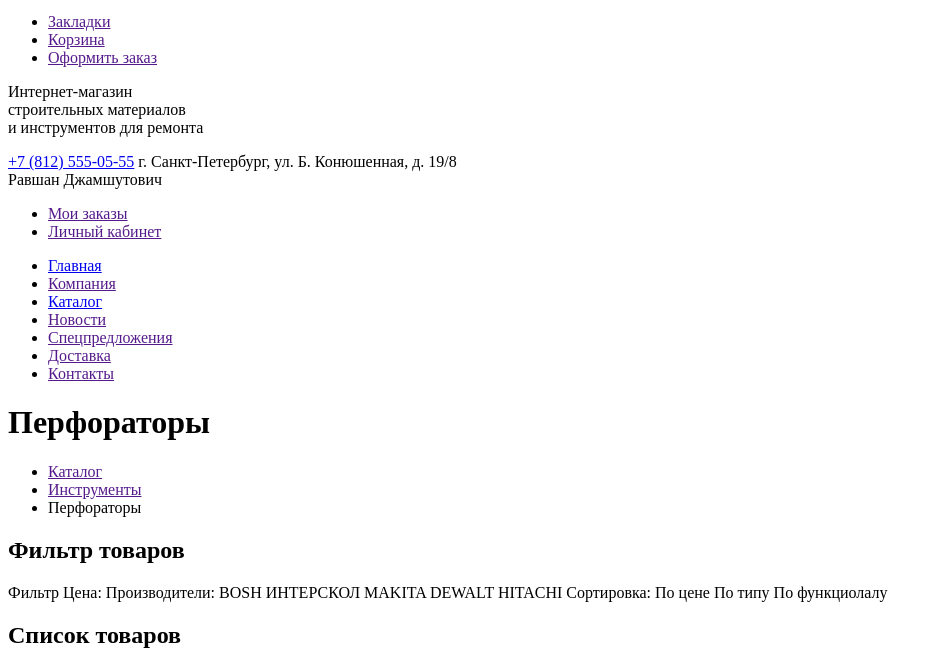
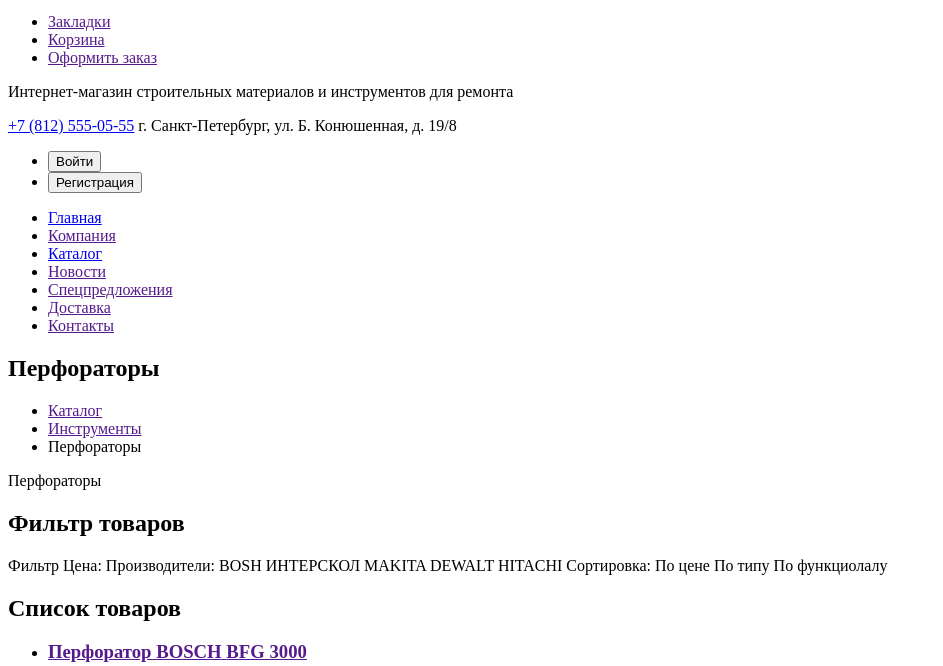
Before and after one commit to ronyshchenko/966955-technomart-27, a plain HTML site: page catalog.html in a window 1280 px wide. Shown: the part 52-718 px from the top of the page, without its empty margins (0-943 px from the left). Drawn offline with Linux system fonts and the light colour scheme.

Commit message:
Работа над ошибками #2
Исправлена разметка на страницах

```diff
--- a/catalog.html
+++ b/catalog.html
@@ -14,36 +14,33 @@
                     <img src="img\svg-technomart\logo-technomart.svg" width="109" height="19"
                         alt="Логотип интернет-магазина Техномарт">
                 </a>
-                <div>
-                    <span>Поиск</span>
-                </div>
+                <div>Поиск</div>
                 <ul>
                     <li><a href="">Закладки</a></li>
                     <li><a href="">Корзина</a></li>
                     <li><a href="">Оформить заказ</a></li>
                 </ul>
             </div>
-        </div>
-        <div class="container">
+            <div>
                 <p>
-                Интернет-магазин<br>
-                строительных материалов<br>
+                    Интернет-магазин
+                    строительных материалов
                     и инструментов для ремонта
                 </p>
                 <div>
                     <a href="tel:+78125550555">+7 (812) 555-05-55</a>
                     <span>г. Санкт-Петербург, ул. Б. Конюшенная, д. 19/8</span>
                 </div>
-            <div>
-                <span>Равшан Джамшутович</span>
                 <ul>
-                    <li><a href="">Мои заказы</a></li>
-                    <li><a href="">Личный кабинет</a></li>
+                    <li>
+                        <button type="button">Войти</button>
+                    </li>
+                    <li>
+                        <button type="button">Регистрация</button>
+                    </li>
                 </ul>
             </div>
-        </div>
             <nav>
-            <div class="container">
                 <ul>
                     <li><a href="index.html">Главная</a></li>
                     <li><a href="">Компания</a></li>
@@ -53,19 +50,21 @@
                     <li><a href="">Доставка</a></li>
                     <li><a href="">Контакты</a></li>
                 </ul>
+            </nav>
         </div>
-        </nav>
     </header>
 
     <main>
+        <section>
+            <div class="container">
                 <h1>Перфораторы</h1>
-        <div class="container">
                 <ul>
                     <li><a href="">Каталог</a></li>
                     <li><a href="">Инструменты</a></li>
                     <li>Перфораторы</li>
                 </ul>
-            <section>
+                <p>Перфораторы</p>
+                <div class="filter">
                     <h2>Фильтр товаров</h2>
                     <!-- Здесь будет форма -->
                     <span>Фильтр</span>
@@ -80,9 +79,8 @@
                     <span>По цене</span>
                     <span>По типу</span>
                     <span>По функциолалу</span>
-
-            </section>
-            <section>
+                </div>
+                <div>
                     <h2>Список товаров</h2>
                     <ul>
                         <li>
@@ -248,8 +246,9 @@
                             </p>
                         </li>
                     </ul>
+                </div>
+            </div>
         </section>
-        </div>
 
         <section>
             <div class="container">
```
Also changed, not shown: index.html (+15 -21 lines). Lines whose indentation alone changed are shown as unchanged.
